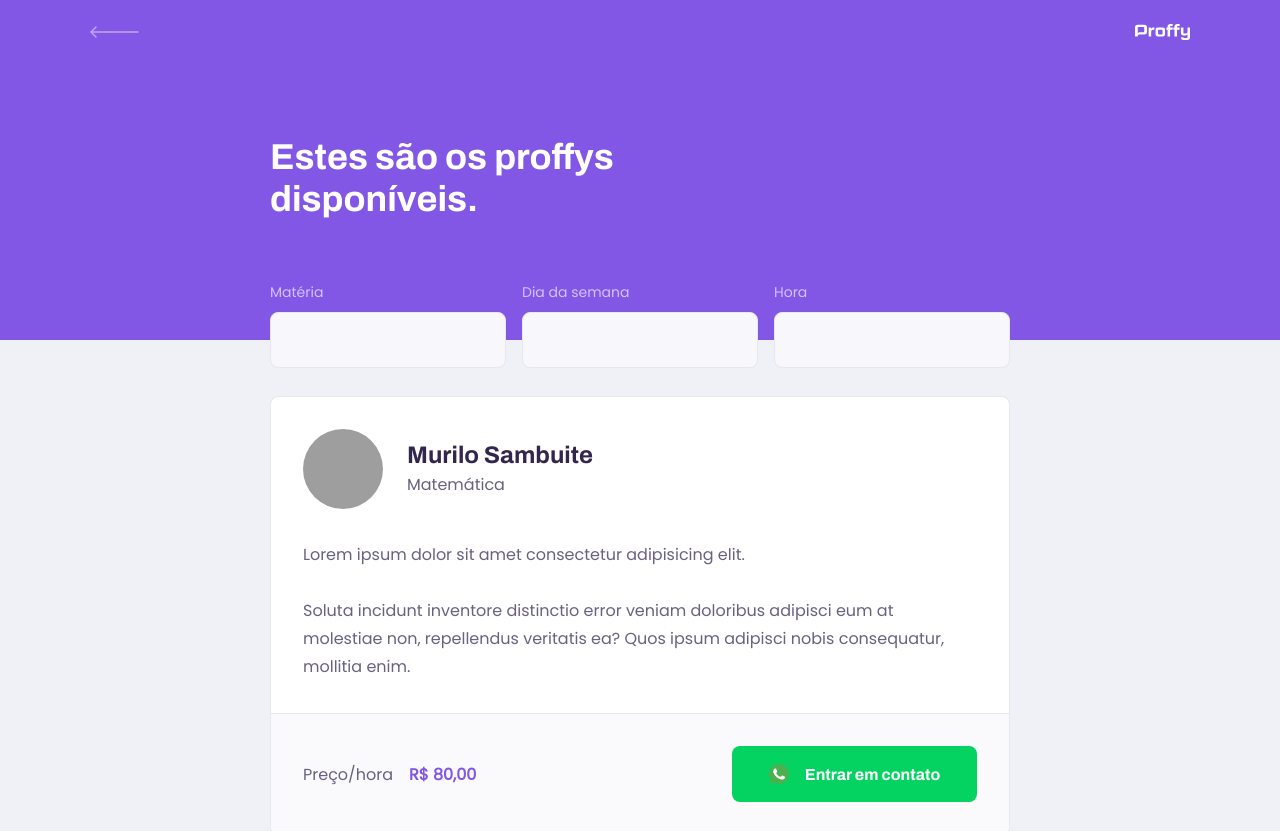
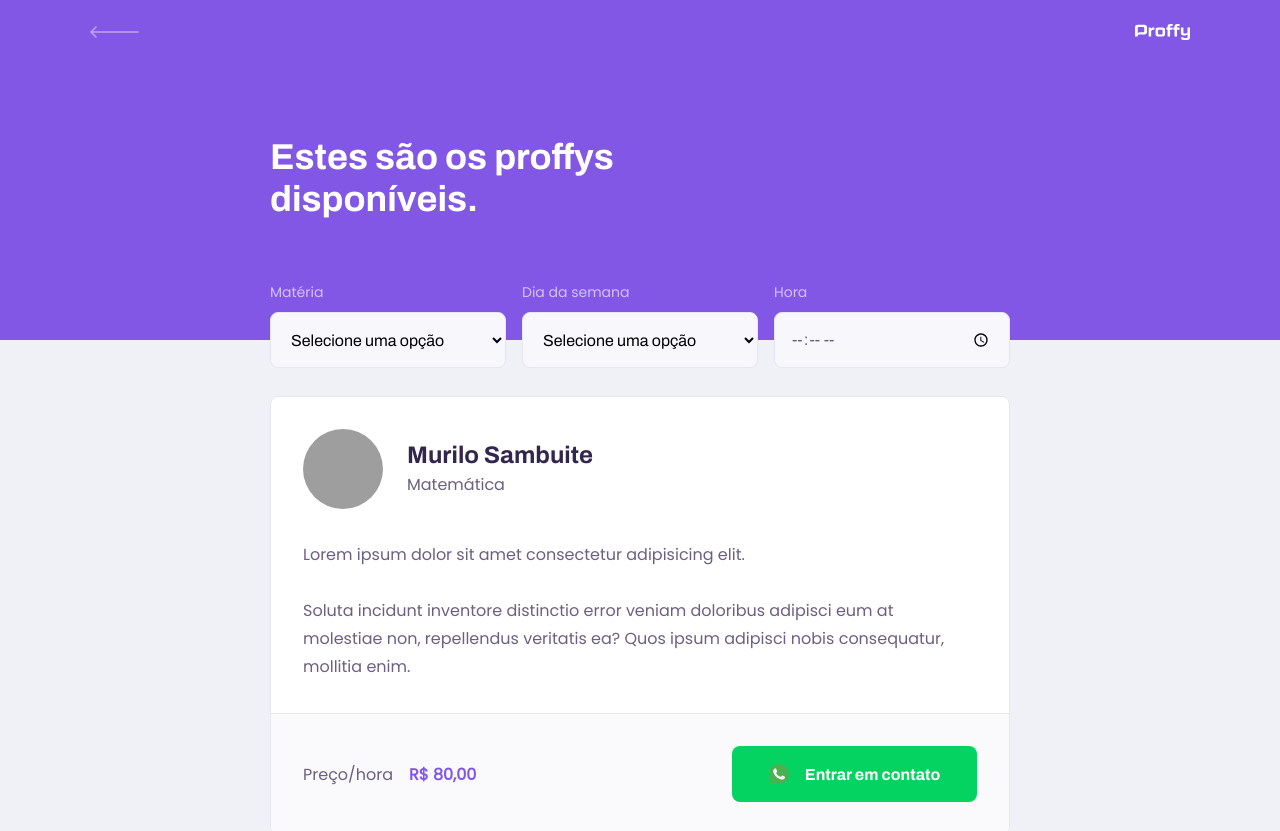
Before and after one commit to sambuite/proffy, a React (Create React App) app: page /study in a window 1280 px wide. Shown: the top 831 px of the page. Built offline with nearby package versions, Linux system fonts and the light colour scheme; grey boxes are pictures that could not be loaded.

Commit message:
feat: add input and select components

```diff
--- a/src/pages/TeacherList/index.tsx
+++ b/src/pages/TeacherList/index.tsx
@@ -2,6 +2,8 @@
 
 import PageHeader from '../../components/PageHeader';
 import TeacherItem from '../../components/TeacherItem';
+import Input from '../../components/Input';
+import Select from '../../components/Select';
 
 import { Container, Form, PageMain } from './styles';
 
@@ -10,20 +12,36 @@
     <Container>
       <PageHeader title="Estes são os proffys disponíveis.">
         <Form>
-          <div className="input-block">
-            <label htmlFor="subject">Matéria</label>
-            <input type="text" id="subject"></input>
-          </div>
-
-          <div className="input-block">
-            <label htmlFor="week_day">Dia da semana</label>
-            <input type="text" id="week_day"></input>
-          </div>
-
-          <div className="input-block">
-            <label htmlFor="time">Hora</label>
-            <input type="text" id="time"></input>
-          </div>
+          <Select
+            name="subject"
+            label="Matéria"
+            options={[
+              { value: 'Artes', label: 'Artes' },
+              { value: 'Biologia', label: 'Biologia' },
+              { value: 'Matemática', label: 'Matemática' },
+              { value: 'Ciência', label: 'Ciência' },
+              { value: 'Educação física', label: 'Educação física' },
+              { value: 'Física', label: 'Física' },
+              { value: 'Geografia', label: 'Geografia' },
+              { value: 'História', label: 'História' },
+              { value: 'Português', label: 'Português' },
+              { value: 'Química', label: 'Química' },
+            ]}
+          />
+          <Select
+            name="week_day"
+            label="Dia da semana"
+            options={[
+              { value: '0', label: 'Domingo' },
+              { value: '1', label: 'Segunda' },
+              { value: '2', label: 'Terça' },
+              { value: '3', label: 'Quarta' },
+              { value: '4', label: 'Quinta' },
+              { value: '5', label: 'Sexta' },
+              { value: '6', label: 'Sábado' },
+            ]}
+          />
+          <Input name="time" label="Hora" type="time" />
         </Form>
       </PageHeader>
 
--- a/src/pages/TeacherList/styles.ts
+++ b/src/pages/TeacherList/styles.ts
@@ -16,51 +16,12 @@
     color: ${({ theme: t }) => t.colors.textInPrimary};
   }
 
-  .input-block {
-    position: relative;
-
-    & + .input-block {
-      margin-top: 1.4rem;
-    }
-
-    label {
-      font-size: 1.4rem;
-    }
-
-    input {
-      width: 100%;
-      height: 5.6rem;
-      margin-top: 0.8rem;
-      border-radius: 0.8rem;
-      background: ${({ theme: t }) => t.colors.inputBackground};
-      border: 1px solid ${({ theme: t }) => t.colors.lineInWhite};
-      outline: 0;
-      padding: 0 1.6rem;
-      font: 1.6rem Archivo;
-    }
-
-    &:focus-within::after {
-      content: '';
-      width: calc(100% - 3.2rem);
-      height: 2px;
-      background: ${({ theme: t }) => t.colors.primaryLight};
-      position: absolute;
-      left: 1.6rem;
-      right: 1.6rem;
-      bottom: 0;
-    }
-  }
-
   @media (min-width: 700px) {
     display: grid;
     grid-template-columns: repeat(3, 1fr);
     column-gap: 16px;
     position: absolute;
     bottom: -28px;
-
-    & .input-block + .input-block {
-      margin-top: 0;
-    }
   }
 `;
 
```
